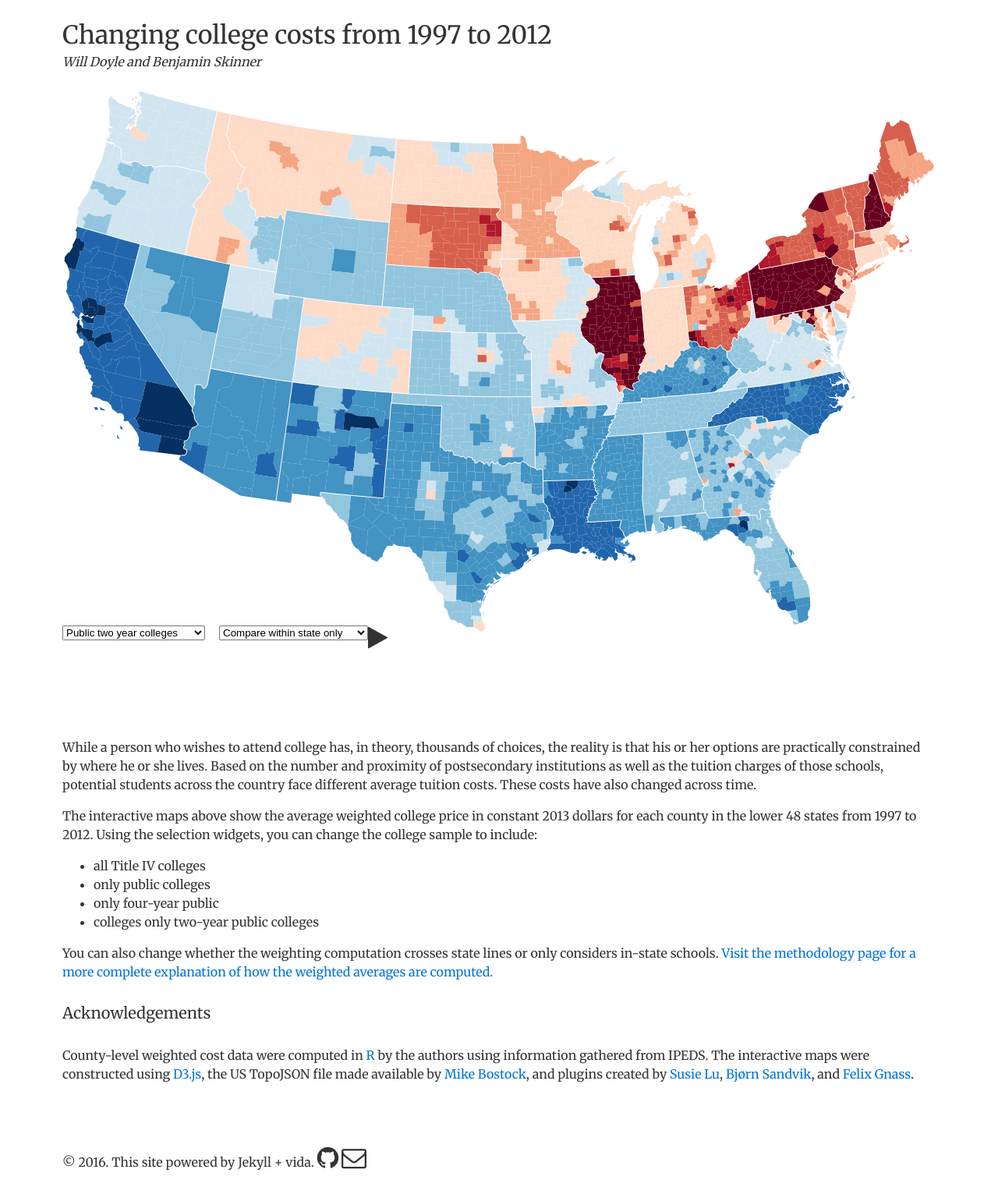
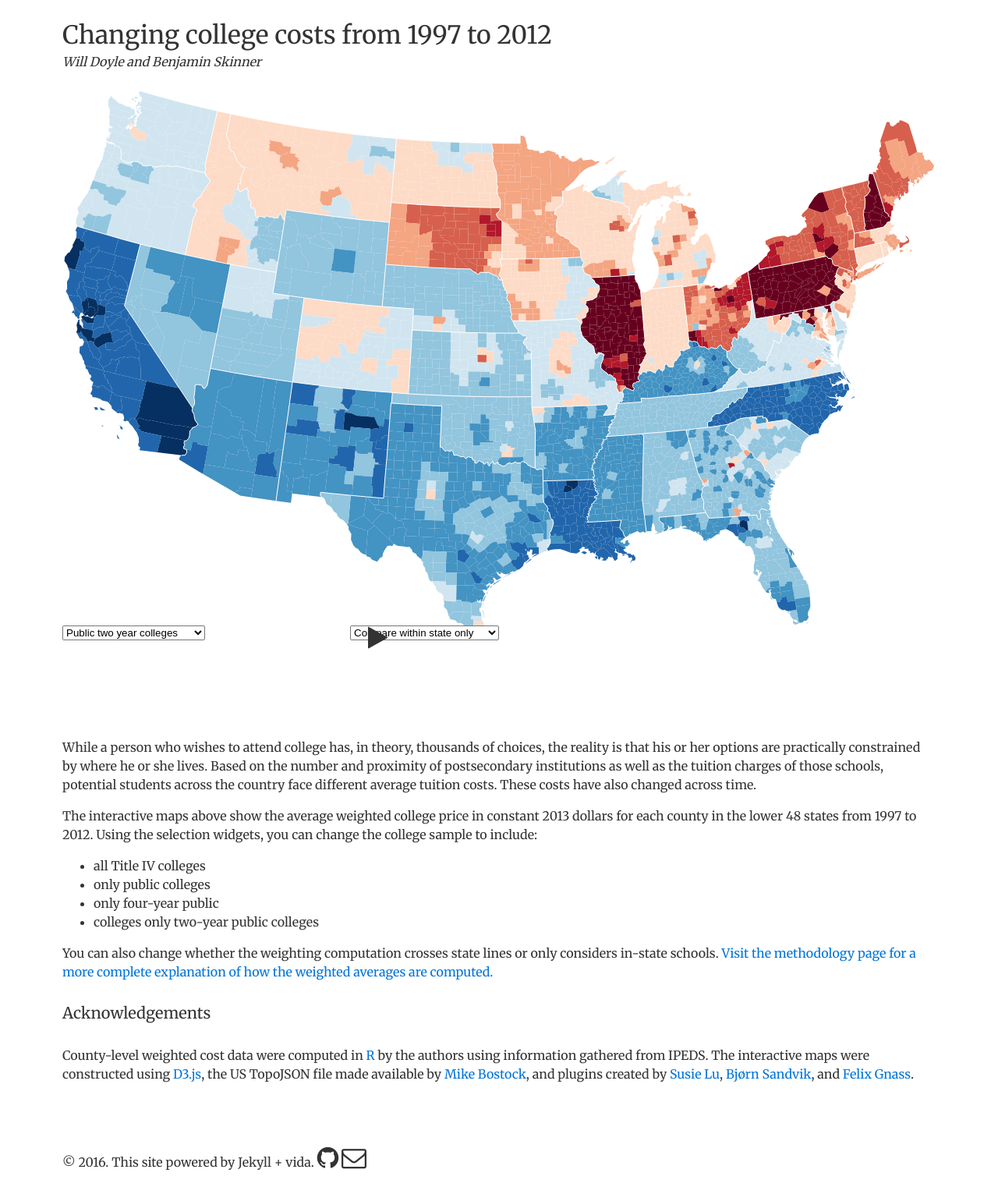
Before and after one commit to btskinner/collegecost, a Jekyll site: the page built from index.md, in a window 1280 px wide. Shown: the whole page at 78% size. Built offline with Jekyll 4.4.1, drawn with Linux system fonts in a browser that asks for light colours.

Commit message:
working on select floats...again

```diff
--- a/css/index.css
+++ b/css/index.css
@@ -71,9 +71,11 @@
 }
 
 #sample {
-    float: left;
+    position: absolute;
+    left: 0;
 }
 
 #weight {
-    float: right;
+    position: absolute;
+    right: 0;
 }
```
Also changed, not shown: 1 other file.
